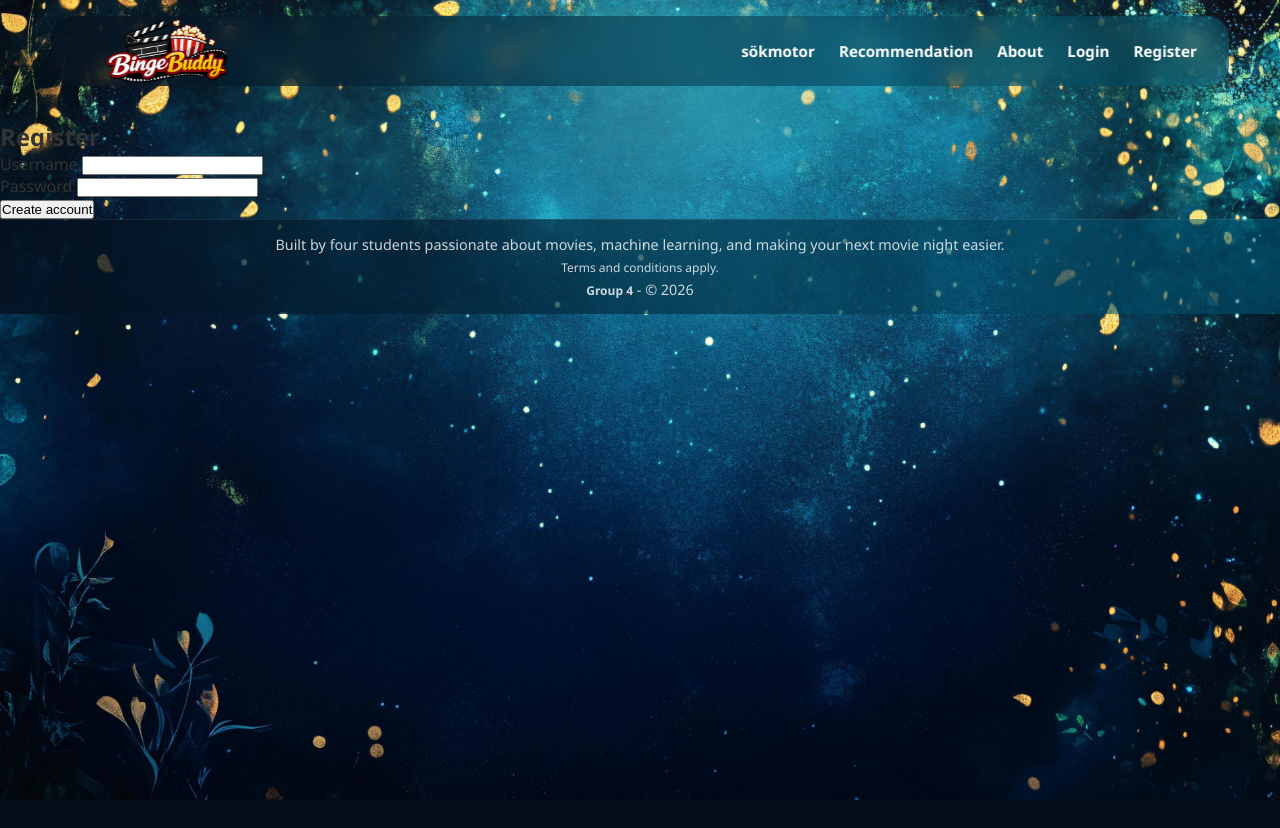
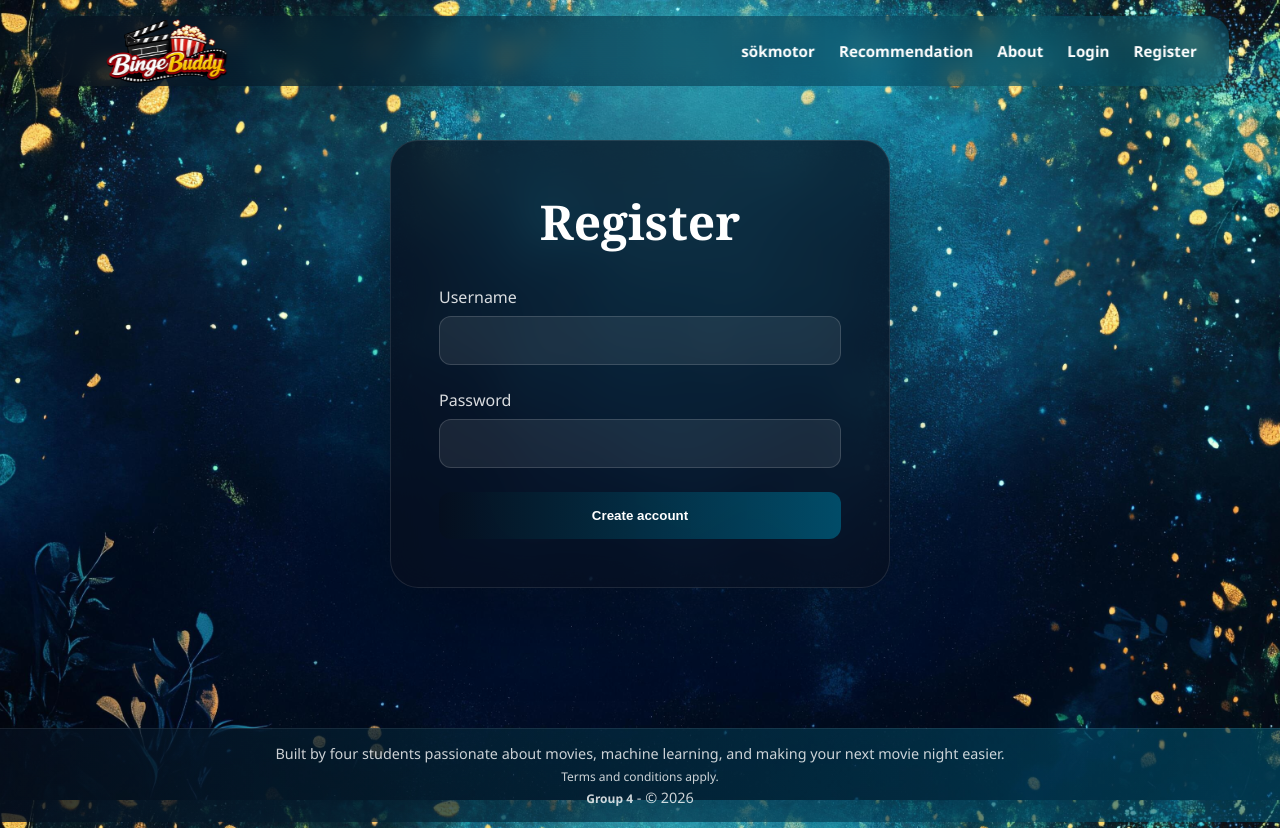
Before and after one commit to Natalishious/BingeBuddy, a Flask app: page /register in a window 1280 px wide. Shown: the top 828 px of the page. Before the commit the page ends 800 px from the top, so only its background shows below. Run offline with Flask 3, Linux system fonts and the light colour scheme; parts of the project's set-up code (start-up, migrations or seed data) failed here and were passed over.

Commit message:
styling login/register

```diff
--- a/static/styles.css
+++ b/static/styles.css
@@ -426,6 +426,103 @@ body {
     padding-top: 120px;
 }
 
-.register-container {
-    padding-top: 120px;
+/* LOGIN PAGE & REGISTER PAGE */
+
+.login-container {
+
+    max-width: 500px;
+
+    margin: 140px auto;
+
+    padding: 3rem;
+
+    background: rgba(8, 15, 30, 0.72);
+    backdrop-filter: blur(18px);
+
+    border: 1px solid rgba(255,255,255,0.10);
+    border-radius: 28px;
+
+    box-shadow: 0 25px 80px rgba(0,0,0,0.35);
+
+    color: white;
 }
+
+.login-container h2 {
+
+    text-align: center;
+
+    margin-bottom: 2rem;
+
+    font-size: 3rem;
+
+    font-family: Georgia, serif;
+}
+
+.form-group {
+
+    display: flex;
+    flex-direction: column;
+
+    margin-bottom: 1.5rem;
+}
+
+.form-group label {
+
+    margin-bottom: 0.5rem;
+
+    color: rgba(255,255,255,0.85);
+}
+
+.form-group input {
+
+    padding: 0.9rem 1rem;
+
+    border: 1px solid rgba(255,255,255,0.15);
+
+    border-radius: 12px;
+
+    background: rgba(255,255,255,0.08);
+
+    color: white;
+
+    font-size: 1rem;
+}
+
+.form-group input:focus {
+
+    outline: none;
+
+    border-color: rgba(255,255,255,0.35);
+}
+
+.login-container button {
+
+    width: 100%;
+
+    padding: 1rem;
+
+    border: none;
+
+    border-radius: 12px;
+
+    background: linear-gradient(
+        90deg,
+        rgba(5,15,30,0.9),
+        rgba(0,90,120,0.8)
+    );
+
+    color: white;
+
+    font-weight: bold;
+
+    cursor: pointer;
+
+    transition: 0.3s;
+}
+
+.login-container button:hover {
+
+    transform: translateY(-2px);
+
+    opacity: 0.9;
+}
--- a/templates/login.html
+++ b/templates/login.html
@@ -6,12 +6,12 @@
     <h2>Login</h2>
 
     <form method="POST">
-        <div>
+        <div class="form-group">
             <label>Username</label>
             <input type="text" name="username" required>
         </div>
 
-        <div>
+        <div class="form-group">
             <label>Password</label>
             <input type="password" name="password" required>
         </div>
--- a/templates/register.html
+++ b/templates/register.html
@@ -2,15 +2,15 @@
 
 
 {% block content %}
-<div class="register-container">
+<div class="login-container">
     <h2>Register</h2>
     <form method="POST">
-        <div>
+        <div class="form-group">
             <label>Username</label>
             <input type="text" name="username" required>
         </div>
 
-        <div>
+        <div class="form-group">
             <label>Password</label>
             <input type="password" name="password" required>
         </div>
```
